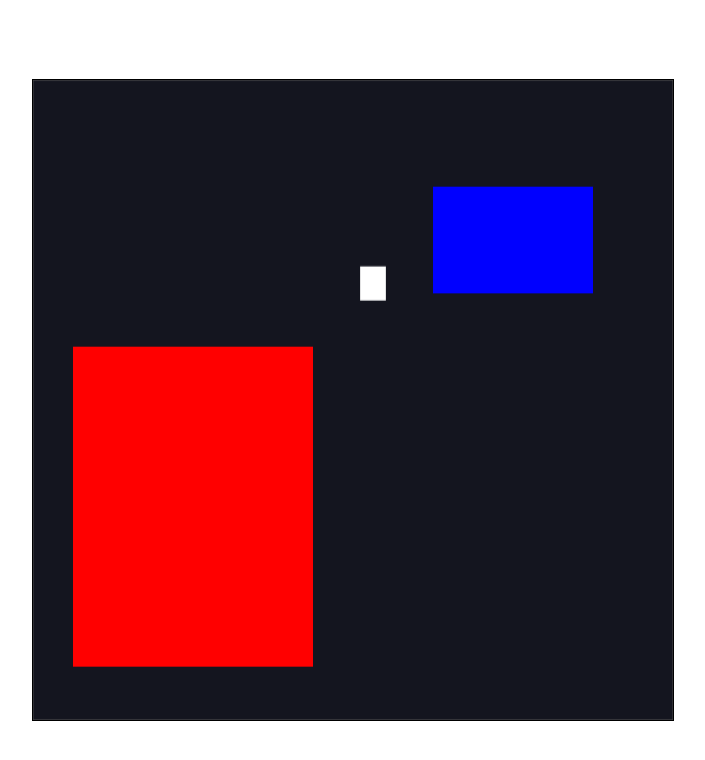
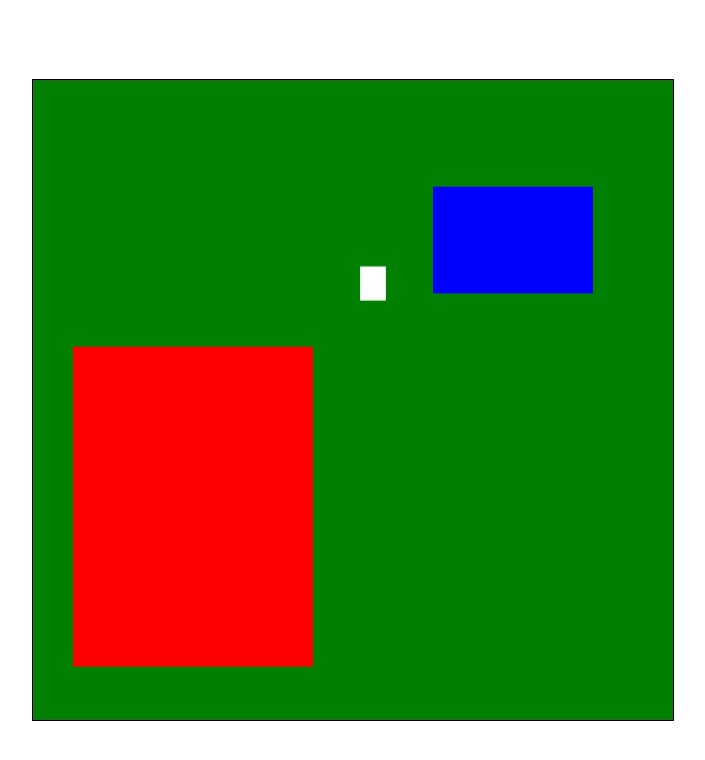
Before and after one commit to BuickSalesman/chicken-attack, a website built with Vite: page index.html in a window 1280 px wide. Shown: the whole page, without its empty margins (287-992 px from the left). Built offline with nearby package versions, Linux system fonts and the light colour scheme.

Commit message:
preparing for sprite integration

```diff
--- a/script.js
+++ b/script.js
@@ -9,7 +9,8 @@ const render = Render.create({
     canvas,
     engine,
     options: {
-        wireframes: false
+        wireframes: false,
+        background: "green"
     }
 })
 
@@ -91,11 +92,9 @@ Events.on(mouseConstraint, "mousedown", function(e) {
     const bodies = Query.point([chicken], mousePosition)
     if (bodies.length > 0) {
         chickenHit = true
-        console.log("chicken hit")
         chicken.render.fillStyle = "red"
         setTimeout(() => {
             chickenHit = false
-            console.log("chicken fine!")
             chicken.render.fillStyle = "white"
 
             if (!loopAI) {
@@ -133,7 +132,6 @@ loopAI = setInterval(chickenAI, 1000 + Math.random() * 500)
 
 Events.on(engine, "beforeUpdate", () => {
 
-    console.log(firstHit)
     Body.setAngularVelocity(chicken, 0)
     Body.setAngle(chicken, 0)
 
--- a/styles.css
+++ b/styles.css
@@ -5,10 +5,12 @@ html {
     display: flex;
     justify-content: center;
     align-items: center;
+    background: none;
 }
 
 #matter-world {
     width: 50vw;
     outline: 1px solid black;
     height: 80vh;
+    background: none;
 }
```
